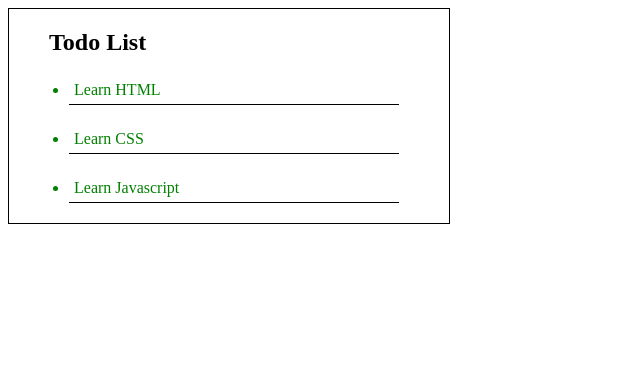
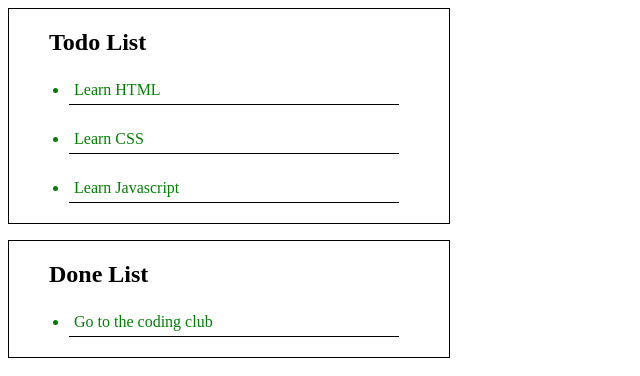
Before and after one commit to hiaux0/codesoc-todolist-v1, a website built with Parcel: page index.html in a window 1280 px wide. Shown: the whole page, without its empty margins (0-640 px from the left). Built offline with nearby package versions, Linux system fonts and the light colour scheme.

Commit message:
(add) index.html: a done list

```diff
--- a/index.html
+++ b/index.html
@@ -8,3 +8,8 @@
   <li>Learn CSS</li>
   <li>Learn Javascript</li>
 </ul>
+
+<ul>
+  <h2>Done List</h2>
+  <li>Go to the coding club</li>
+</ul>
```
